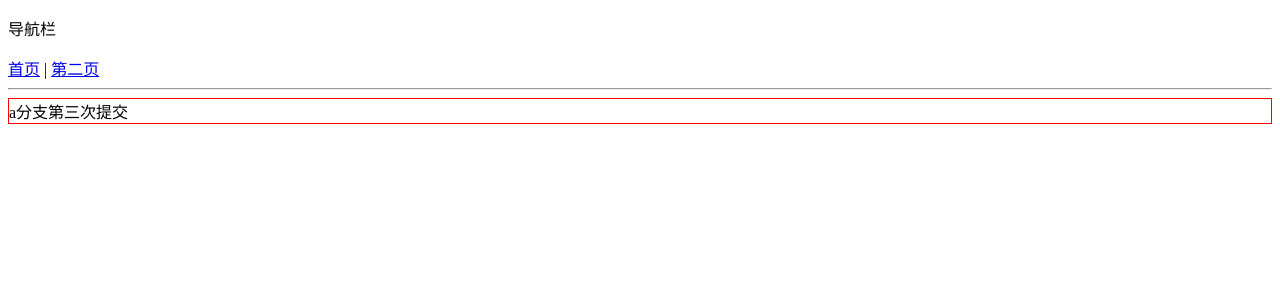
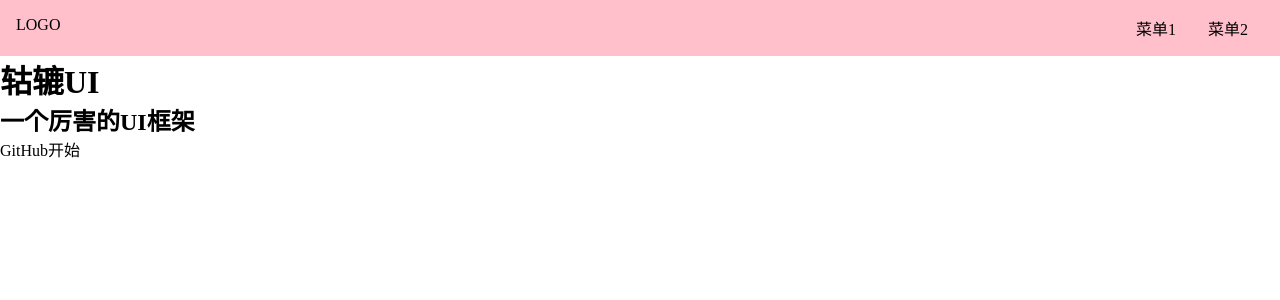
Before and after one commit to Jokerguo/vite-test, a Vue app: page / in a window 1280 px wide. Shown: the top 300 px of the page. Built offline with nearby package versions, Linux system fonts and the light colour scheme.

Commit message:
nav 添加样式  引入sass

```diff
--- a/package.json
+++ b/package.json
@@ -7,6 +7,7 @@
     "serve": "vite preview"
   },
   "dependencies": {
+    "sass": "^1.44.0",
     "vue": "^3.2.16",
     "vue-router": "4.0.0-beta.3"
   },
--- a/src/App.vue
+++ b/src/App.vue
@@ -1,12 +1,7 @@
 <template>
-  <div>
-    <p>导航栏</p>
-    <router-link to="/">首页</router-link> |
-    <router-link to="/guo">第二页</router-link>
-  </div>
-  <hr>
   <router-view></router-view>
 </template>
 
 <script setup>
+console.log('==========hello script setup')
 </script>
--- a/src/components/Guo.vue
+++ /dev/null
@@ -1,5 +0,0 @@
-<template>
-  <div style="border:1px solid red">
-    a分支第三次提交
-  </div>
-</template>
--- a/src/components/Guo2.vue
+++ /dev/null
@@ -1,3 +0,0 @@
-<template>
-  <div>第二个组件</div>
-</template>
--- a/src/components/HelloWorld.vue
+++ /dev/null
@@ -1,40 +0,0 @@
-<script setup>
-import { ref } from 'vue'
-
-defineProps({
-  msg: String
-})
-
-const count = ref(0)
-</script>
-
-<template>
-  <h1>{{ msg }}</h1>
-
-  <p>
-    Recommended IDE setup:
-    <a href="https://code.visualstudio.com/" target="_blank">VSCode</a>
-    +
-    <a href="https://github.com/johnsoncodehk/volar" target="_blank">Volar</a>
-  </p>
-
-  <p>
-    <a href="https://vitejs.dev/guide/features.html" target="_blank">
-      Vite Documentation
-    </a>
-    |
-    <a href="https://v3.vuejs.org/" target="_blank">Vue 3 Documentation</a>
-  </p>
-
-  <button type="button" @click="count++">count is: {{ count }}</button>
-  <p>
-    Edit
-    <code>components/HelloWorld.vue</code> to test hot module replacement.
-  </p>
-</template>
-
-<style scoped>
-a {
-  color: #42b983;
-}
-</style>
--- /dev/null
+++ b/src/index.scss
@@ -0,0 +1,16 @@
+* {
+  margin: 0;
+  padding: 0;
+  box-sizing: border-box;
+}
+ul,
+ol {
+  list-style: none;
+}
+a {
+  text-decoration: none;
+  color: inherit;
+  &:hover {
+    border-bottom: 1px solid;
+  }
+}
--- /dev/null
+++ b/src/views/Doc.vue
@@ -0,0 +1,12 @@
+<template>
+  <div>
+    <div class="topnav">
+      <div class="logo"></div>
+      <div class="menu"></div>
+    </div>
+    <div class="content">
+      <aside>边栏</aside>
+      <main>主内容</main>
+    </div>
+  </div>
+</template>
--- /dev/null
+++ b/src/views/Home.vue
@@ -0,0 +1,38 @@
+<template>
+  <div>
+    <div class="topnav">
+      <div class="logo">LOGO</div>
+      <ul class="menu">
+        <li>菜单1</li>
+        <li>菜单2</li>
+      </ul>
+    </div>
+    <div class="banner">
+      <h1>轱辘UI</h1>
+      <h2>一个厉害的UI框架</h2>
+      <p class="actions">
+        <a href="">GitHub</a>
+        <a href="">开始</a>
+      </p>
+    </div>
+  </div>
+</template>
+<style lang="scss" scoped>
+.topnav {
+  background: pink;
+  display: flex;
+  padding: 16px;
+  > .logo {
+    max-width: 6em;
+    margin-right: auto;
+  }
+  > .menu {
+    display: flex;
+    white-space: nowrap;
+    flex-wrap: nowrap;
+    > li {
+      margin: 0 1em;
+    }
+  }
+}
+</style>
```
Also changed, not shown: src/main.ts (+5 -4 lines), 1 other file (tests, documents, lock files or other folders).
